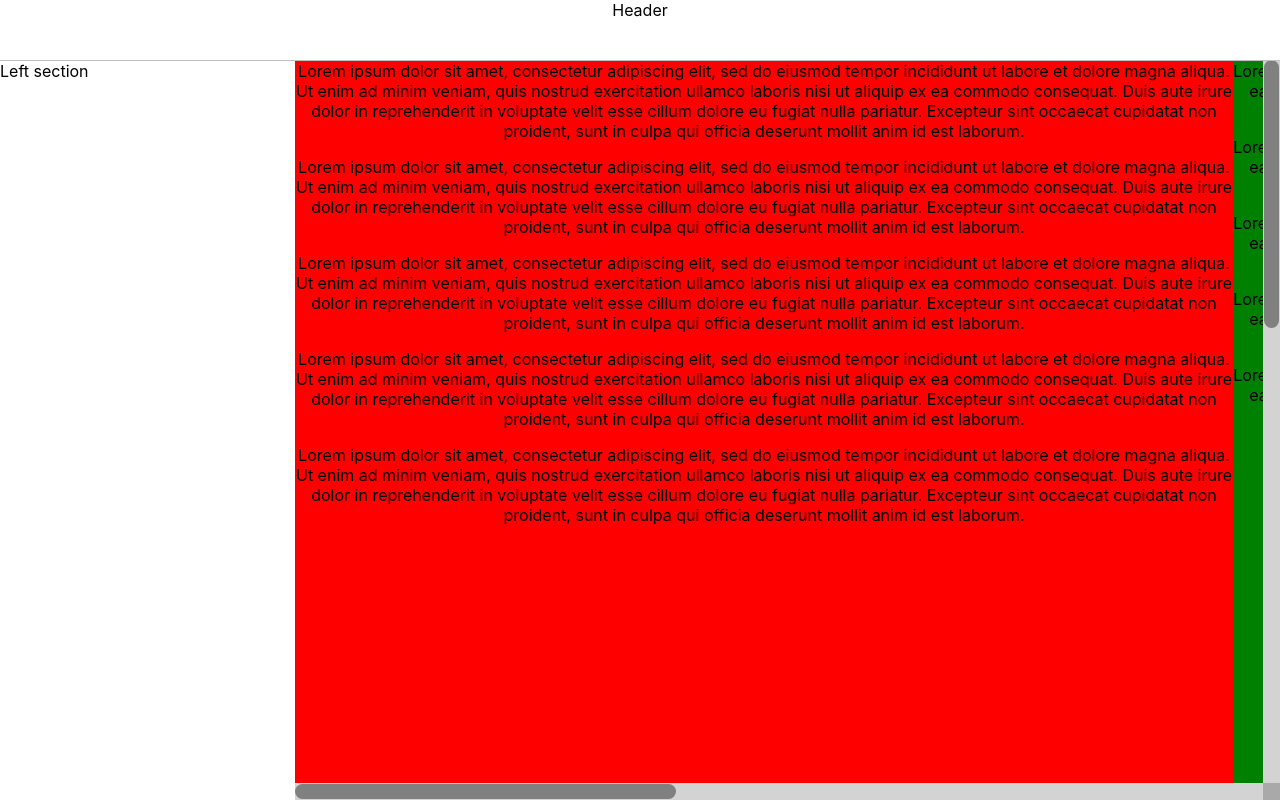
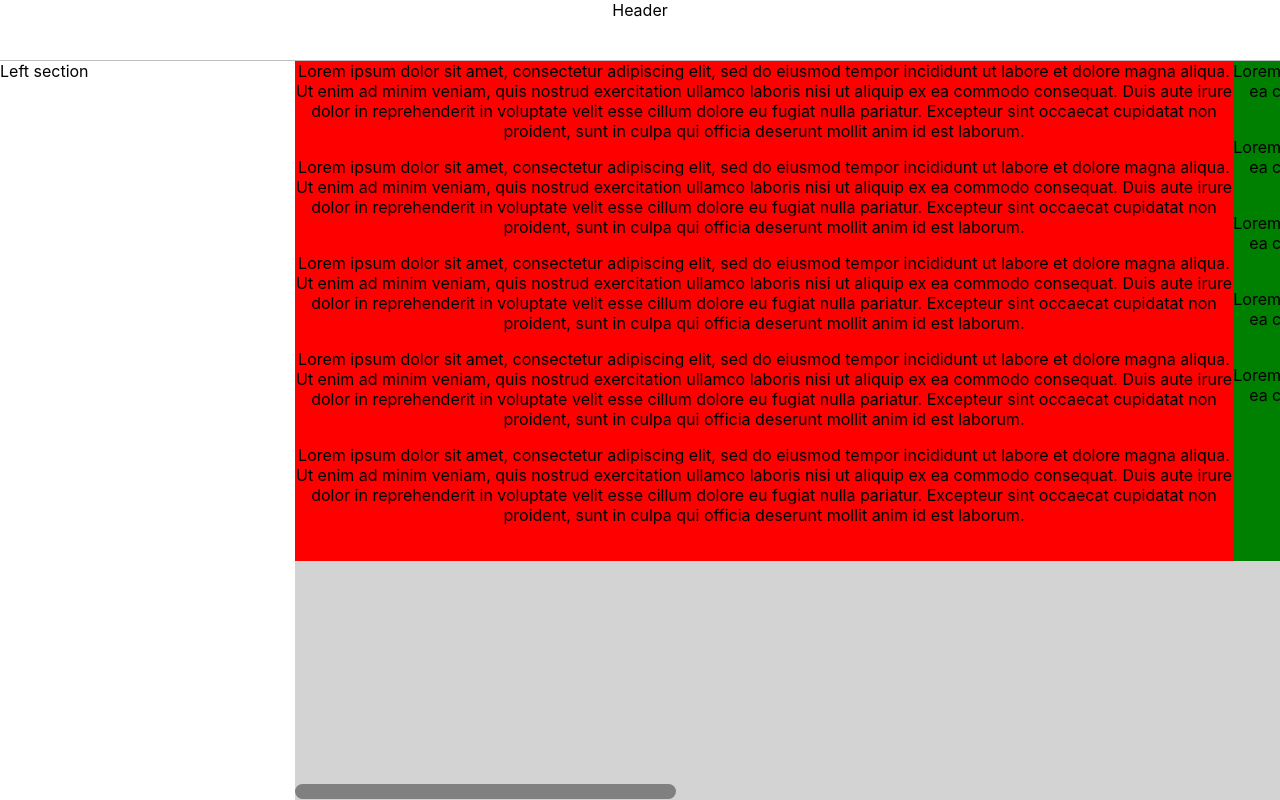
Before and after one commit to dankocher/two-tables-scroll, a React (Create React App) app: page / in a window 1280 px wide. Built offline with nearby package versions, Linux system fonts and the light colour scheme.

Commit message:
Hide scroll if not needed

```diff
--- a/src/App.js
+++ b/src/App.js
@@ -27,10 +27,10 @@ class App extends React.Component {
   };
 
   getLeftComponent = () => {
-    return <div style={{backgroundColor: 'red', width: 938, height: 2000}}>{this.getContent()}</div>
+    return <div style={{backgroundColor: 'red', width: 938, height: 500}}>{this.getContent()}</div>
   };
   getRightComponent = () => {
-    return <div style={{backgroundColor: 'green', width: 1567, height: 2000}}>{this.getContent()}</div>
+    return <div style={{backgroundColor: 'green', width: 1567, height: 500}}>{this.getContent()}</div>
   };
 
   setScrollPosition = scrollPosition => {
--- a/src/components/TwoTablesScroll/TwoTablesScroll.js
+++ b/src/components/TwoTablesScroll/TwoTablesScroll.js
@@ -20,7 +20,9 @@ class TwoTablesScroll extends React.Component {
         leftScroll: 0,
         hWidthScroll: 240,
         vHeightScroll: 0,
-        topScroll: 0
+        topScroll: 0,
+        hAspectRatio: 1,
+        vAspectRatio: 1,
     };
 
     componentWillReceiveProps(nextProps, nextContext) {
@@ -47,13 +49,13 @@ class TwoTablesScroll extends React.Component {
         let hAspectRatio = (this.__scroll.clientWidth - 17) / this.__content.clientWidth;
         let hWidthScroll = hAspectRatio * this.__scroll.clientWidth;
         if(hWidthScroll !== this.state.hWidthScroll) {
-            this.setState({hWidthScroll});
+            this.setState({hWidthScroll, hAspectRatio: (this.__scroll.clientWidth / this.__content.clientWidth)});
         }
 
         let vAspectRatio = (this.__scroll.clientHeight - 17) / this.__content.clientHeight;
         let vHeightScroll = vAspectRatio * this.__scroll.clientHeight;
         if(vHeightScroll !== this.state.vHeightScroll) {
-            this.setState({vHeightScroll});
+            this.setState({vHeightScroll, vAspectRatio: (this.__scroll.clientHeight / this.__content.clientHeight)});
         }
 
     };
@@ -106,41 +108,30 @@ class TwoTablesScroll extends React.Component {
                      }}>
                     {leftComponent}
                 </div>
-                <div className="right-component"
-                     ref={__right => this.__right = __right}>
+                <div className="right-component">
                     {rightComponent}
                 </div>
             </div>
-            <div className="h-scroll"
-                 style={{
-                     width: `calc(100% - ${leftPosition}px)`,
-                     left: leftPosition
-                 }}
-            >
+
+            {   this.state.hAspectRatio >= 1 ? null :
+                <div className="h-scroll" style={{width: `calc(100% - ${leftPosition}px)`, left: leftPosition}}>
                     <div className="-thumb"
                          onMouseUp={this.mouseUpHandle_horizontal}
                          onMouseMove={this.mouseMoveHandle_horizontal}
                          onMouseDown={this.mouseDownHandle_horizontal}
-                     style={{
-                         width: this.state.hWidthScroll,
-                         left: this.state.leftScroll
-                     }}/>
+                         style={{width: this.state.hWidthScroll, left: this.state.leftScroll}}/>
                 </div>
-            <div className="v-scroll"
-                 style={{
-                     height: `calc(100% - ${topPosition}px)`,
-                     top: topPosition
-                 }}>
+            }
+            {   this.state.vAspectRatio >= 1 ? null :
+                <div className="v-scroll" style={{height: `calc(100% - ${topPosition}px)`, top: topPosition}}>
                     <div className="-thumb"
                          onMouseUp={this.mouseUpHandle_vertical}
                          onMouseMove={this.mouseMoveHandle_vertical}
                          onMouseDown={this.mouseDownHandle_vertical}
-                     style={{
-                         height: this.state.vHeightScroll,
-                         top: this.state.topScroll
-                     }}/>
+                         style={{height: this.state.vHeightScroll, top: this.state.topScroll}}/>
                     <div className="-end"/>
                 </div>
+            }
         </div>
     }
 
--- a/src/components/TwoTablesScroll/TwoTablesScroll.scss
+++ b/src/components/TwoTablesScroll/TwoTablesScroll.scss
@@ -1,22 +1,12 @@
 .two-tables-scroll {
   overflow: auto;
   width: 100%;
-  //display: inline-flex;
-  //justify-content: flex-start;
   max-height: 100%;
-  //position: relative;
-  //height: 100%;
+  height: 100%;
   -ms-overflow-style: none;
   scrollbar-width: none;
   .scroll-content {
     display: inline-flex;
-    .left-component {
-
-    }
-
-    .right-component {
-
-    }
   }
 
   &.-scrolled {
```
Lines whose indentation alone changed are shown as unchanged.
